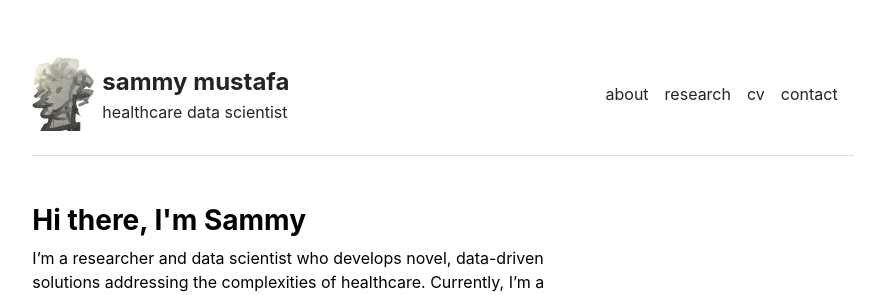
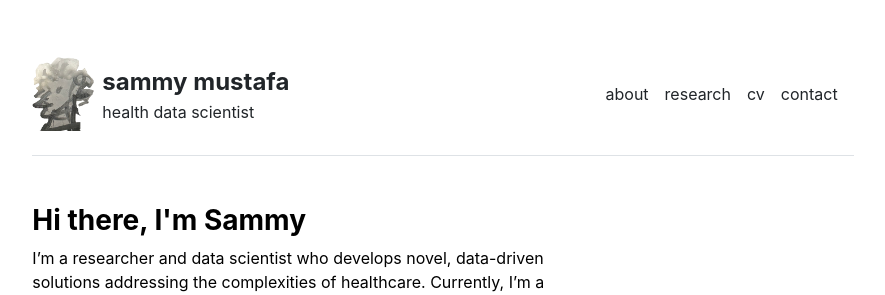
Before and after one commit to sammymustafa/sammymustafa.github.io, a Jekyll site: the page built from index.md, in a window 1280 px wide. Shown: the top 295 px of the page, without its empty margins (197-1082 px from the left). Built offline with Jekyll 4.4.1, drawn with Linux system fonts in a browser that asks for light colours.

Commit message:
changed header

```diff
--- a/_config.yml
+++ b/_config.yml
@@ -2,4 +2,4 @@ url: https://sammymustafa.github.io # the base hostname & protocol for your site
 baseurl: # the subpath of your site, e.g. /blog
 logo: /assets/other_icon.png
 title: "sammy mustafa" # the name of your site, e.g. ACME Corp.
-description: "healthcare data scientist"
+description: "health data scientist"
```
Also changed, not shown: 1 other file.
